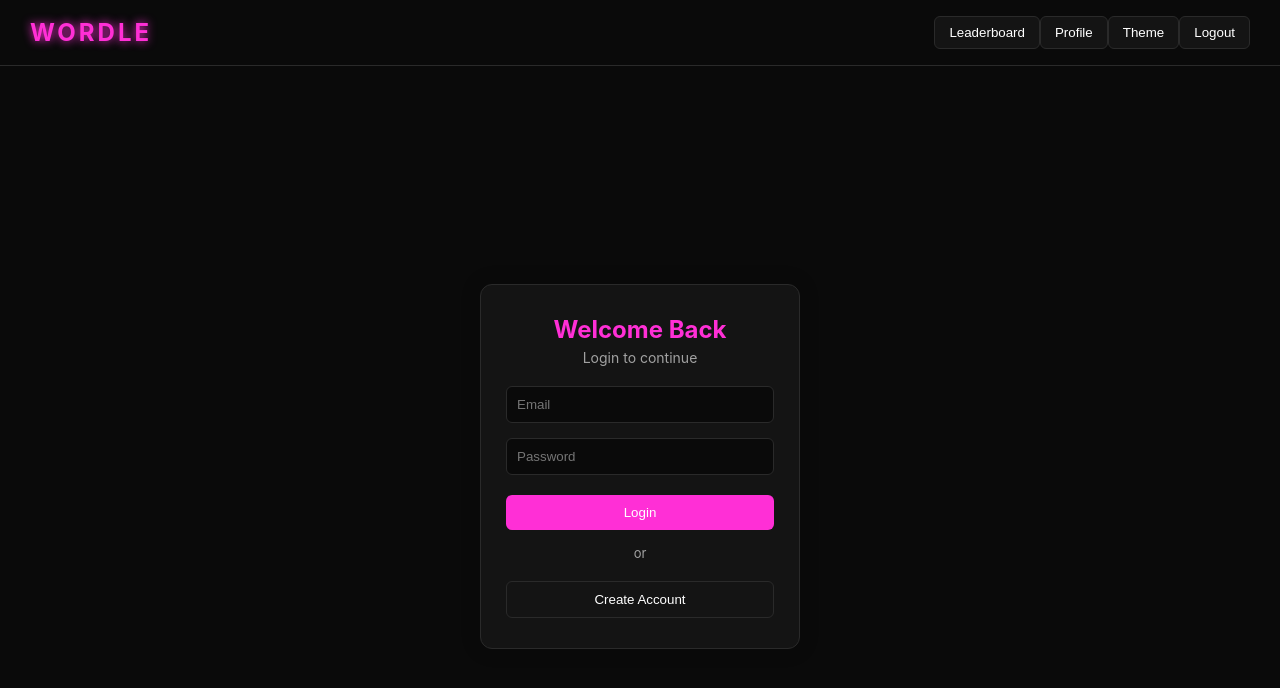
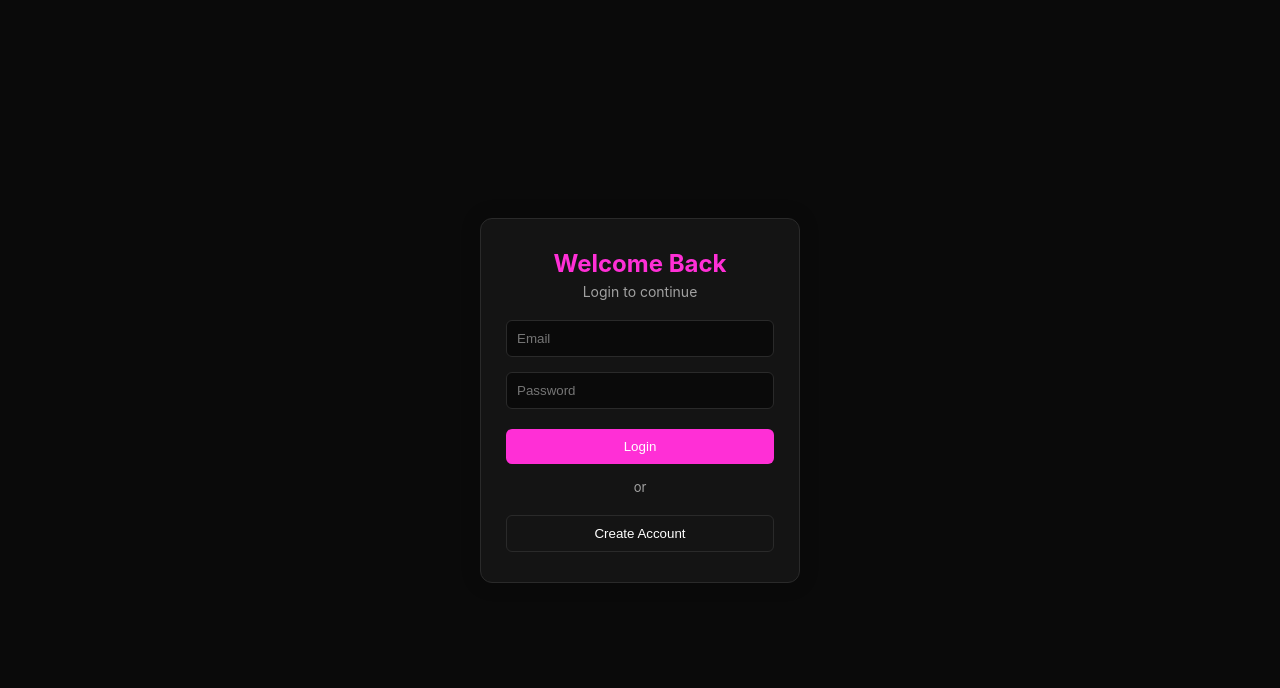
Before and after one commit to Kanagaarun-18/wordle_game, a React (Vite) app in the folder client/: page /login in a window 1280 px wide. Shown: the top 688 px of the page. Built offline with nearby package versions, Linux system fonts and the light colour scheme.

Commit message:
new updates 2

```diff
--- a/client/src/App.tsx
+++ b/client/src/App.tsx
@@ -2,7 +2,6 @@ import { BrowserRouter, Routes, Route, Navigate } from "react-router-dom";
 import { useState } from "react";
 import Login from "./Login";
 import Game from "./Game";
-import Navbar from "./Navbar";
 import Leaderboard from "./Leaderboard";
 import Profile from "./Profile";
 
@@ -23,7 +22,6 @@ function App() {
 
   return (
     <BrowserRouter>
-      <Navbar />
 
       <Routes>
         <Route path="/" element={<Navigate to="/login" />} />
--- a/client/src/Game.tsx
+++ b/client/src/Game.tsx
@@ -1,5 +1,6 @@
 import { useEffect, useRef, useState } from "react";
 import axios from "axios";
+import Navbar from "./Navbar";
 
 const API = "https://wordle-game-h86q.onrender.com";
 
@@ -161,6 +162,7 @@ function Game({ userId }: any) {
 
   return (
     <div className="game-container">
+      <Navbar />
       <h1>WORDLE</h1>
 
       <h3>
--- a/client/src/Navbar.tsx
+++ b/client/src/Navbar.tsx
@@ -14,7 +14,7 @@ function Navbar() {
 
   return (
     <div className="navbar">
-      <h2 onClick={() => navigate("/game")}>WORDLE</h2>
+      <h2 onClick={() => navigate("/wordle")}>WORDLE</h2>
 
       <div className="navbar-buttons">
         <button onClick={() => navigate("/leaderboard")}>Leaderboard</button>
--- a/client/src/Profile.tsx
+++ b/client/src/Profile.tsx
@@ -6,14 +6,20 @@ function Profile({ userId }: any) {
   const [email, setEmail] = useState("");
 
   useEffect(() => {
+    if (!userId) return;
+
     axios
       .get(`https://wordle-game-h86q.onrender.com/game/stats/${userId}`)
-      .then(res => setStats(res.data));
-  }, []);
+      .then(res => setStats(res.data))
+      .catch(err => console.log("STATS ERROR:", err));
+  }, [userId]);
   useEffect(() => {
+    if (!userId) return;
+
     axios
       .get(`https://wordle-game-h86q.onrender.com/auth/user/${userId}`)
-      .then(res => setEmail(res.data.email));
+      .then(res => setEmail(res.data.email))
+      .catch(err => console.log("EMAIL ERROR:", err));
   }, [userId]);
 
   if (!stats) return <h2 style={{ textAlign: "center" }}>Loading...</h2>;
```
